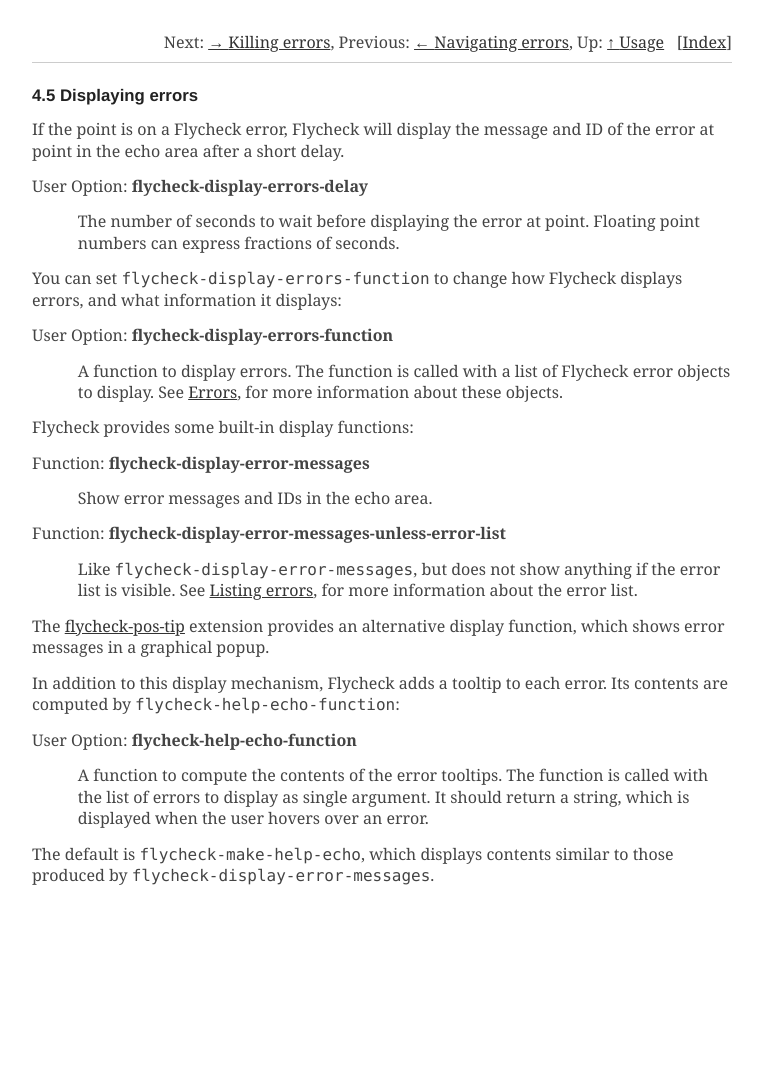
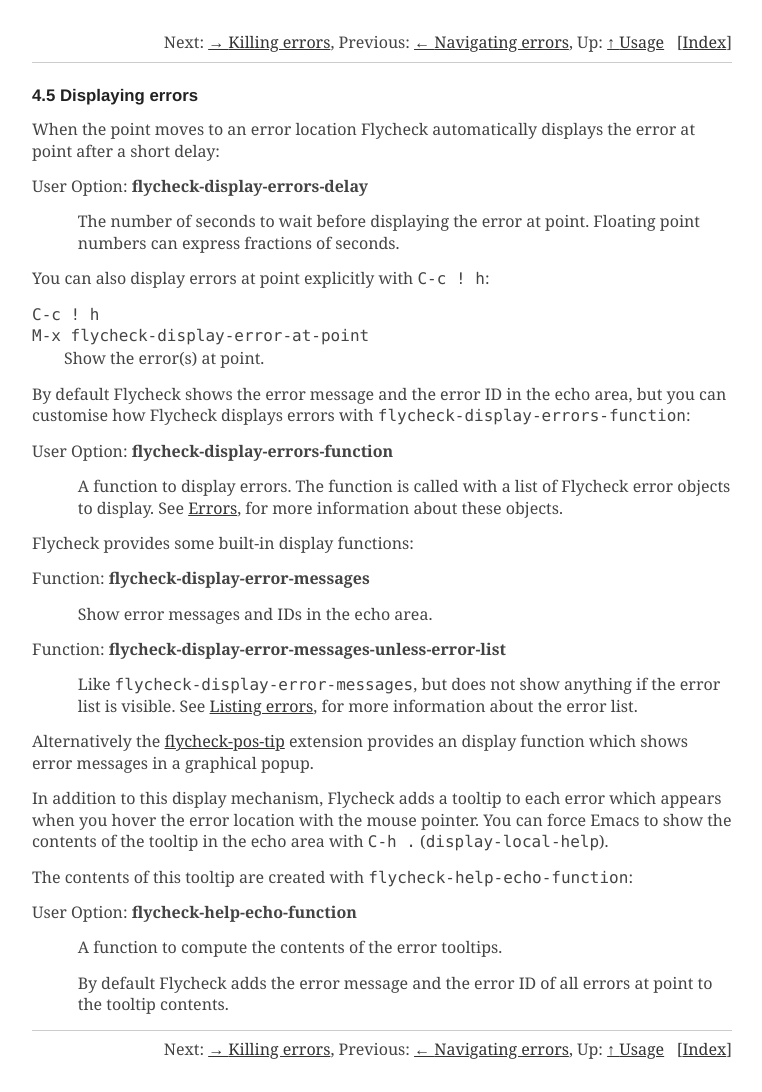
Before and after one commit to cmarqu/flycheck.github.io, a Jekyll site: the page manual/latest/Displaying-errors.html, which Jekyll copies as it is, in a window 1280 px wide. Shown: the whole page, without its empty margins (258-1020 px from the left). Built offline with Jekyll 4.4.1, drawn with Linux system fonts in a browser that asks for light colours; some web fonts are replaced; before the commit the page ends 900 px from its top, so only the background shows below that.

Commit message:
Update manual from flycheck/flycheck@620302c

```diff
--- a/manual/latest/Displaying-errors.html
+++ b/manual/latest/Displaying-errors.html
@@ -66,8 +66,8 @@
 <a name="Displaying-errors-1"></a>
 <h3 class="section">4.5 Displaying errors</h3>
 
-<p>If the point is on a Flycheck error, Flycheck will display the message
-and ID of the error at point in the echo area after a short delay.
+<p>When the point moves to an error location Flycheck automatically
+displays the error at point after a short delay:
 </p>
 <dl>
 <dt><a name="index-flycheck_002ddisplay_002derrors_002ddelay"></a>User Option: <strong>flycheck-display-errors-delay</strong></dt>
@@ -75,8 +75,21 @@
 Floating point numbers can express fractions of seconds.
 </p></dd></dl>
 
-<p>You can set <code>flycheck-display-errors-function</code> to change how
-Flycheck displays errors, and what information it displays:
+<p>You can also display errors at point explicitly with <kbd>C-c ! h</kbd>:
+</p>
+<dl compact="compact">
+<dd><a name="index-C_002dc-_0021-h"></a>
+<a name="index-flycheck_002ddisplay_002derror_002dat_002dpoint"></a>
+</dd>
+<dt><kbd>C-c ! h</kbd></dt>
+<dt><kbd>M-x flycheck-display-error-at-point</kbd></dt>
+<dd><p>Show the error(s) at point.
+</p></dd>
+</dl>
+
+<p>By default Flycheck shows the error message and the error ID in the echo
+area, but you can customise how Flycheck displays errors with
+<code>flycheck-display-errors-function</code>:
 </p>
 <dl>
 <dt><a name="index-flycheck_002ddisplay_002derrors_002dfunction"></a>User Option: <strong>flycheck-display-errors-function</strong></dt>
@@ -85,6 +98,8 @@
 about these objects.
 </p></dd></dl>
 
+<a name="index-error-display-function"></a>
+<a name="index-functions-for-error-display"></a>
 <p>Flycheck provides some built-in display functions:
 </p>
 <dl>
@@ -99,24 +114,34 @@
 information about the error list.
 </p></dd></dl>
 
-<p>The <a href="https://github.com/flycheck/flycheck-pos-tip">flycheck-pos-tip</a> extension
-provides an alternative display function, which shows error messages in
-a graphical popup.
+<p>Alternatively the <a href="https://github.com/flycheck/flycheck-pos-tip">flycheck-pos-tip</a>
+extension provides an display function which shows error messages in a
+graphical popup.
 </p>
+<a name="index-error-tooltip"></a>
+<a name="index-display_002dlocal_002dhelp"></a>
+<a name="index-C_002dh-_002e"></a>
 <p>In addition to this display mechanism, Flycheck adds a tooltip to each
-error.  Its contents are computed by <code>flycheck-help-echo-function</code>:
+error which appears when you hover the error location with the mouse
+pointer.  You can force Emacs to show the contents of the tooltip in the
+echo area with <kbd>C-h .</kbd> (<code>display-local-help</code>).
+</p>
+<p>The contents of this tooltip are created with
+<code>flycheck-help-echo-function</code>:
 </p>
 <dl>
 <dt><a name="index-flycheck_002dhelp_002decho_002dfunction"></a>User Option: <strong>flycheck-help-echo-function</strong></dt>
-<dd><p>A function to compute the contents of the error tooltips.  The function
-is called with the list of errors to display as single argument.  It
-should return a string, which is displayed when the user hovers over an
-error.
+<dd><p>A function to compute the contents of the error tooltips.
+</p>
+<p>By default Flycheck adds the error message and the error ID of all
+errors at point to the tooltip contents.
 </p></dd></dl>
 
-<p>The default is <code>flycheck-make-help-echo</code>, which displays contents
-similar to those produced by <code>flycheck-display-error-messages</code>.
-</p>
+<hr class="texinfo-default-rule"/>
+<div class="header">
+<p>
+Next: <a href="Killing-errors.html#Killing-errors" accesskey="n" rel="next">Killing errors</a>, Previous: <a href="Navigating-errors.html#Navigating-errors" accesskey="p" rel="prev">Navigating errors</a>, Up: <a href="Usage.html#Usage" accesskey="u" rel="up">Usage</a> &nbsp; [<a href="Main-Index.html#Main-Index" title="Index" rel="index">Index</a>]</p>
+</div>
 
 
 </div>
--- a/manual/latest/Key-Index.html
+++ b/manual/latest/Key-Index.html
@@ -80,12 +80,14 @@
 <tr><td></td><td valign="top"><a href="Finding-error-patterns.html#index-C_002dc-_0021-C_002dc"><code>C-c ! C-c</code></a>:</td><td>&nbsp;</td><td valign="top"><a href="Finding-error-patterns.html#Finding-error-patterns">Finding error patterns</a></td></tr>
 <tr><td></td><td valign="top"><a href="Killing-errors.html#index-C_002dc-_0021-C_002dw"><code>C-c ! C-w</code></a>:</td><td>&nbsp;</td><td valign="top"><a href="Killing-errors.html#Killing-errors">Killing errors</a></td></tr>
 <tr><td></td><td valign="top"><a href="Configuring-checkers.html#index-C_002dc-_0021-e"><code>C-c ! e</code></a>:</td><td>&nbsp;</td><td valign="top"><a href="Configuring-checkers.html#Configuring-checkers">Configuring checkers</a></td></tr>
+<tr><td></td><td valign="top"><a href="Displaying-errors.html#index-C_002dc-_0021-h"><code>C-c ! h</code></a>:</td><td>&nbsp;</td><td valign="top"><a href="Displaying-errors.html#Displaying-errors">Displaying errors</a></td></tr>
 <tr><td></td><td valign="top"><a href="Listing-errors.html#index-C_002dc-_0021-l"><code>C-c ! l</code></a>:</td><td>&nbsp;</td><td valign="top"><a href="Listing-errors.html#Listing-errors">Listing errors</a></td></tr>
 <tr><td></td><td valign="top"><a href="Navigating-errors.html#index-C_002dc-_0021-n"><code>C-c ! n</code></a>:</td><td>&nbsp;</td><td valign="top"><a href="Navigating-errors.html#Navigating-errors">Navigating errors</a></td></tr>
 <tr><td></td><td valign="top"><a href="Navigating-errors.html#index-C_002dc-_0021-p"><code>C-c ! p</code></a>:</td><td>&nbsp;</td><td valign="top"><a href="Navigating-errors.html#Navigating-errors">Navigating errors</a></td></tr>
 <tr><td></td><td valign="top"><a href="Syntax-checkers.html#index-C_002dc-_0021-s"><code>C-c ! s</code></a>:</td><td>&nbsp;</td><td valign="top"><a href="Syntax-checkers.html#Syntax-checkers">Syntax checkers</a></td></tr>
 <tr><td></td><td valign="top"><a href="Checking-buffers.html#index-C_002dc-_0021-v"><code>C-c ! v</code></a>:</td><td>&nbsp;</td><td valign="top"><a href="Checking-buffers.html#Checking-buffers">Checking buffers</a></td></tr>
 <tr><td></td><td valign="top"><a href="Syntax-checkers.html#index-C_002dc-_0021-x"><code>C-c ! x</code></a>:</td><td>&nbsp;</td><td valign="top"><a href="Syntax-checkers.html#Syntax-checkers">Syntax checkers</a></td></tr>
+<tr><td></td><td valign="top"><a href="Displaying-errors.html#index-C_002dh-_002e"><code>C-h .</code></a>:</td><td>&nbsp;</td><td valign="top"><a href="Displaying-errors.html#Displaying-errors">Displaying errors</a></td></tr>
 <tr><td></td><td valign="top"><a href="Killing-errors.html#index-C_002du-C_002dc-_0021-C_002dw"><code>C-u C-c ! C-w</code></a>:</td><td>&nbsp;</td><td valign="top"><a href="Killing-errors.html#Killing-errors">Killing errors</a></td></tr>
 <tr><td></td><td valign="top"><a href="Configuring-checkers.html#index-C_002du-C_002dc-_0021-e"><code>C-u C-c ! e</code></a>:</td><td>&nbsp;</td><td valign="top"><a href="Configuring-checkers.html#Configuring-checkers">Configuring checkers</a></td></tr>
 <tr><td></td><td valign="top"><a href="Syntax-checkers.html#index-C_002du-C_002dc-_0021-s"><code>C-u C-c ! s</code></a>:</td><td>&nbsp;</td><td valign="top"><a href="Syntax-checkers.html#Syntax-checkers">Syntax checkers</a></td></tr>
--- a/manual/latest/Main-Index.html
+++ b/manual/latest/Main-Index.html
@@ -132,6 +132,8 @@
 <tr><th><a name="Main-Index_cp_letter-E">E</a></th><td></td><td></td></tr>
 <tr><td></td><td valign="top"><a href="Supported-languages.html#index-Emacs-Lisp-language">Emacs Lisp language</a>:</td><td>&nbsp;</td><td valign="top"><a href="Supported-languages.html#Supported-languages">Supported languages</a></td></tr>
 <tr><td></td><td valign="top"><a href="Supported-languages.html#index-Erlang-language">Erlang language</a>:</td><td>&nbsp;</td><td valign="top"><a href="Supported-languages.html#Supported-languages">Supported languages</a></td></tr>
+<tr><td></td><td valign="top"><a href="Displaying-errors.html#index-error-display-function">error display function</a>:</td><td>&nbsp;</td><td valign="top"><a href="Displaying-errors.html#Displaying-errors">Displaying errors</a></td></tr>
+<tr><td></td><td valign="top"><a href="Displaying-errors.html#index-error-tooltip">error tooltip</a>:</td><td>&nbsp;</td><td valign="top"><a href="Displaying-errors.html#Displaying-errors">Displaying errors</a></td></tr>
 <tr><td></td><td valign="top"><a href="Supported-languages.html#index-ERuby-language">ERuby language</a>:</td><td>&nbsp;</td><td valign="top"><a href="Supported-languages.html#Supported-languages">Supported languages</a></td></tr>
 <tr><td></td><td valign="top"><a href="Configuring-checkers.html#index-executables-of-syntax-checkers">executables of syntax checkers</a>:</td><td>&nbsp;</td><td valign="top"><a href="Configuring-checkers.html#Configuring-checkers">Configuring checkers</a></td></tr>
 <tr><td colspan="4"> <hr class="texinfo-default-rule"/></td></tr>
@@ -139,6 +141,7 @@
 <tr><td></td><td valign="top"><a href="Introduction.html#index-features">features</a>:</td><td>&nbsp;</td><td valign="top"><a href="Introduction.html#Introduction">Introduction</a></td></tr>
 <tr><td></td><td valign="top"><a href="Checking-buffers.html#index-flycheck-mode">flycheck mode</a>:</td><td>&nbsp;</td><td valign="top"><a href="Checking-buffers.html#Checking-buffers">Checking buffers</a></td></tr>
 <tr><td></td><td valign="top"><a href="Supported-languages.html#index-Fortran-language">Fortran language</a>:</td><td>&nbsp;</td><td valign="top"><a href="Supported-languages.html#Supported-languages">Supported languages</a></td></tr>
+<tr><td></td><td valign="top"><a href="Displaying-errors.html#index-functions-for-error-display">functions for error display</a>:</td><td>&nbsp;</td><td valign="top"><a href="Displaying-errors.html#Displaying-errors">Displaying errors</a></td></tr>
 <tr><td colspan="4"> <hr class="texinfo-default-rule"/></td></tr>
 <tr><th><a name="Main-Index_cp_letter-G">G</a></th><td></td><td></td></tr>
 <tr><td></td><td valign="top"><a href="Supported-languages.html#index-Go-language">Go language</a>:</td><td>&nbsp;</td><td valign="top"><a href="Supported-languages.html#Supported-languages">Supported languages</a></td></tr>
```
Also changed, not shown: _includes/changes.md (+1 -0 lines), manual/latest/Function-and-Variable-Index.html (+10 -2 lines).
